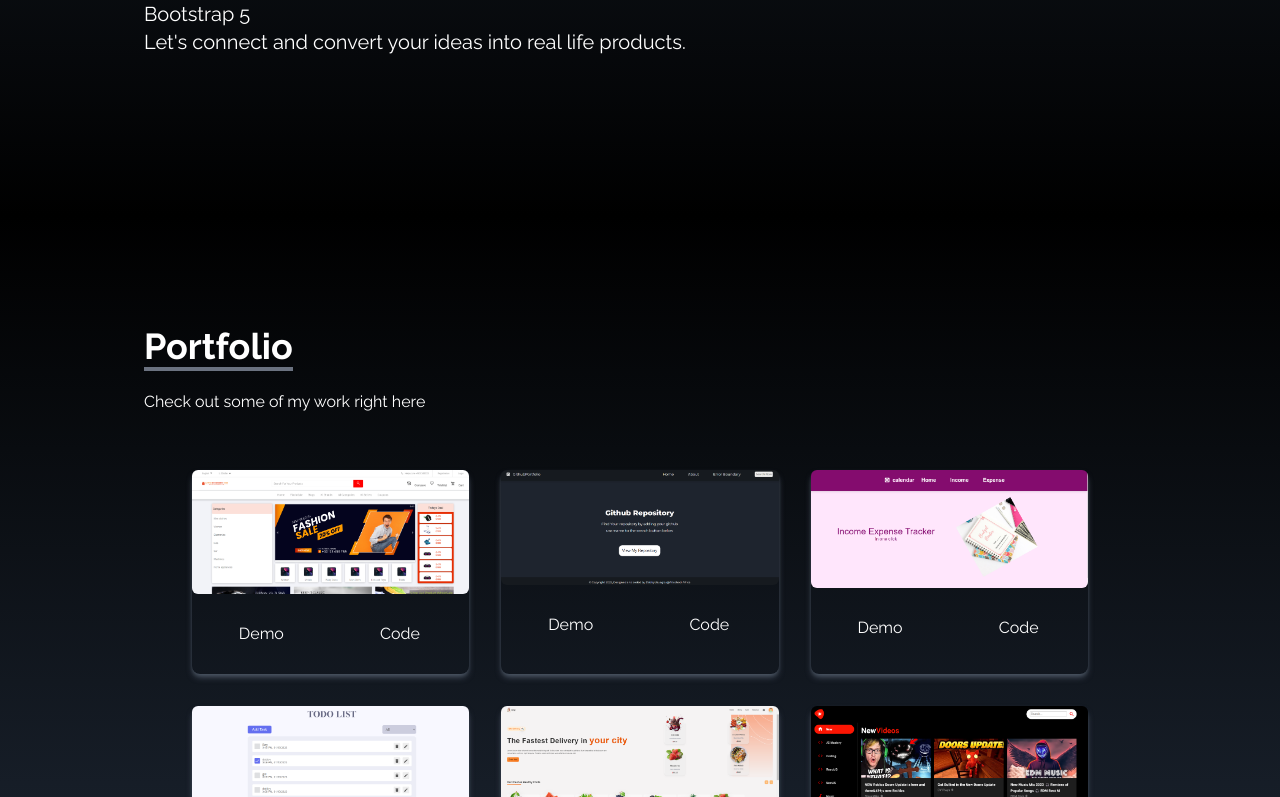
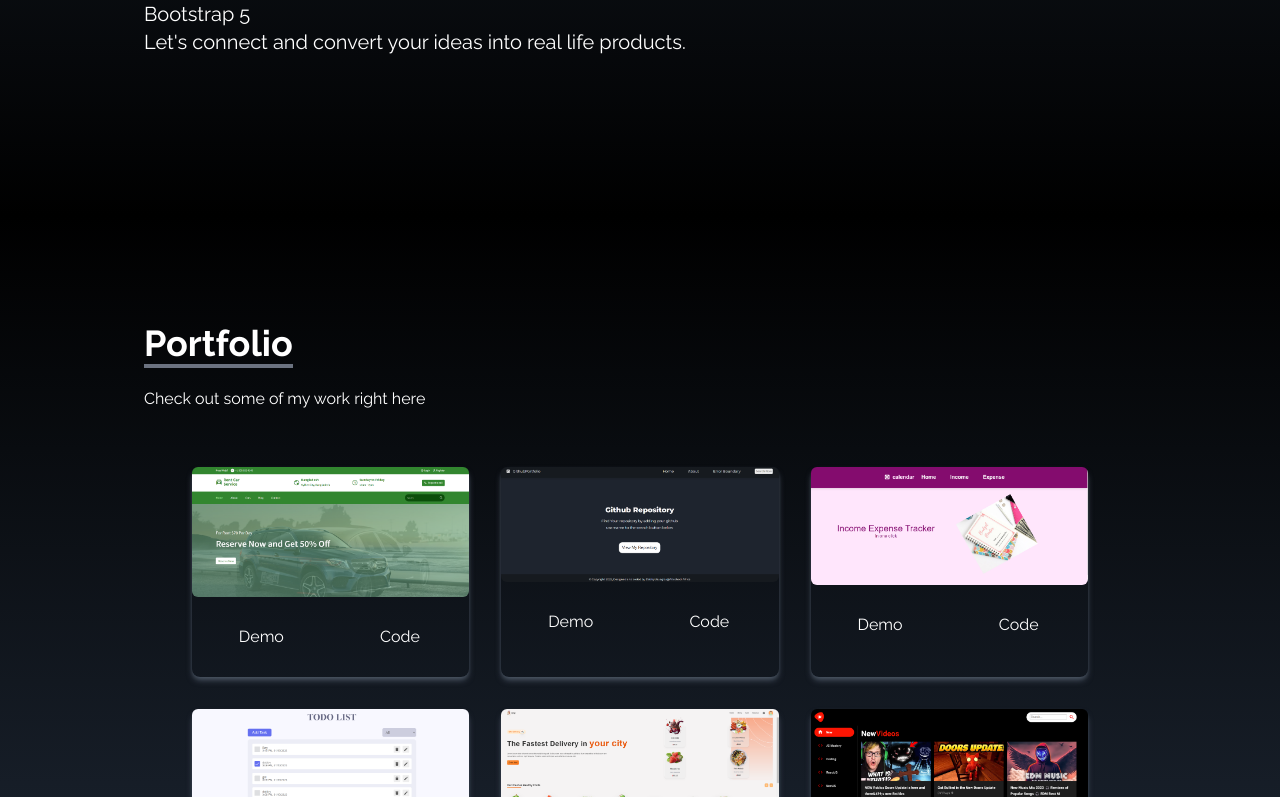
Before and after one commit to debbyuzuegbu/debby-portfolio-website, a React (Create React App) app: page / in a window 1280 px wide. Shown: the part 1384-2181 px from the top of the page. Built offline with nearby package versions, Linux system fonts and the light colour scheme.

Commit message:
added project car rental

```diff
--- a/src/Components/About.jsx
+++ b/src/Components/About.jsx
@@ -8,7 +8,7 @@ const About = () => {
     >
       <div className="max-w-screen-lg p-4 mx-auto flex flex-col justify-center w-full h-full">
         <div className="pb-8">
-          <p className="mt-48 text-4xl font-bold inline border-b-4 border-gray-500">
+          <p className="mt-24 text-4xl font-bold inline border-b-4 border-gray-500">
             About
           </p>
         </div>
--- a/src/Components/Portfolio.jsx
+++ b/src/Components/Portfolio.jsx
@@ -1,5 +1,5 @@
 import React from "react";
-import africommerce from "../assets/portfolio/africommerce.png";
+import carrental from "../assets/portfolio/carrental.png";
 import githubfinder from "../assets/portfolio/githubfinder.png";
 import trackerapp from "../assets/portfolio/income-tracker-app.png";
 import noteapp from "../assets/portfolio/mini-note-app.png";
@@ -10,9 +10,9 @@ const Portfolio = () => {
   const portfolios = [
     {
       id: 1,
-      src: africommerce,
-      codelink: 'https://github.com/debbyuzuegbu/africommerce-saas',
-      demolink: 'https://africommerce-saas.vercel.app/',
+      src: carrental,
+      codelink: 'https://github.com/debbyuzuegbu/Debby-car-rental',
+      demolink: 'https://debby-car-rental.vercel.app/home',
     },
     {
       id: 2,
```
Also changed, not shown: src/assets/portfolio/africommerce.png (deleted), src/assets/portfolio/carrental.png (added).
